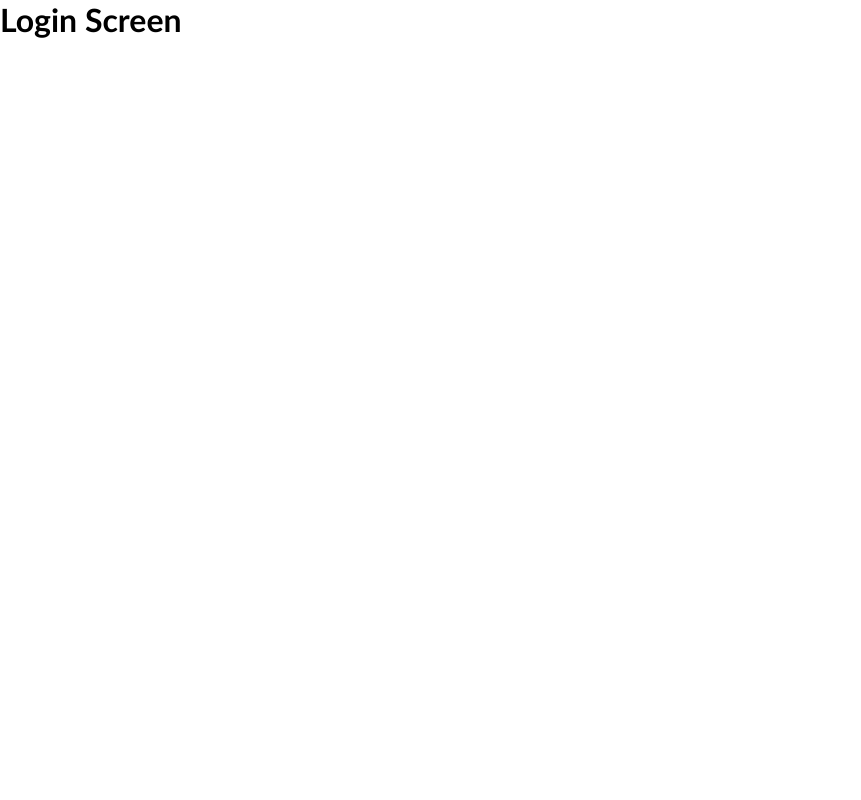
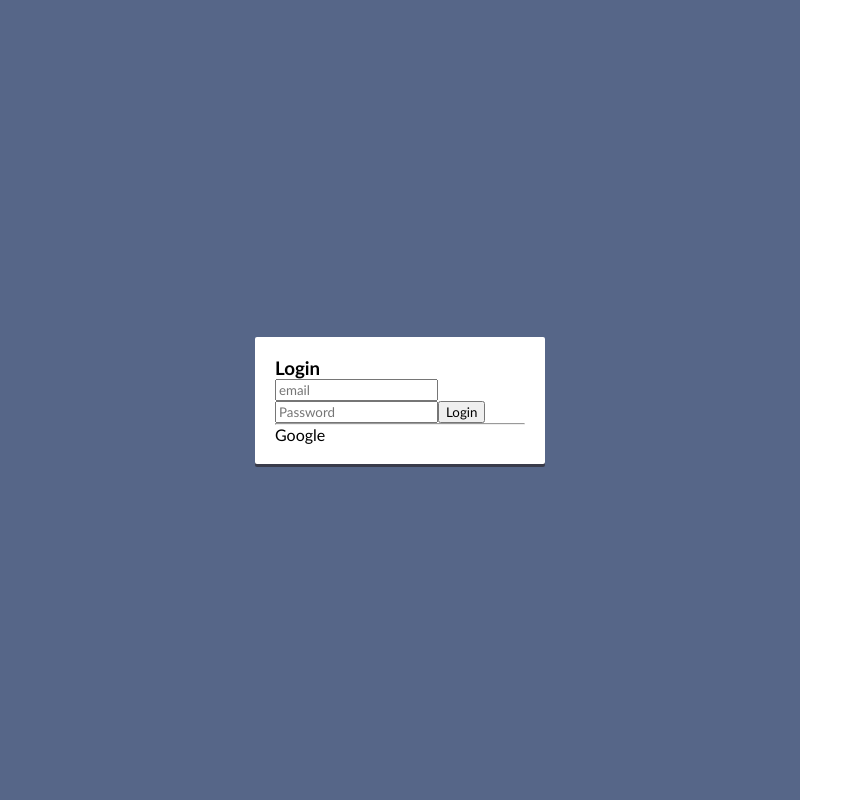
Before and after one commit to kamilodev/React-Exercises, a React app in the folder 07-journal-app/: page /auth/login in a window 1280 px wide. Shown: the whole page, without its empty margins (0-861 px from the left). Built offline with nearby package versions, Linux system fonts and the light colour scheme.

Commit message:
Build form to Login

```diff
--- a/07-journal-app/src/components/auth/LoginScreen.js
+++ b/07-journal-app/src/components/auth/LoginScreen.js
@@ -3,7 +3,15 @@ import React from 'react'
 export const LoginScreen = () => {
 	return (
 		<div>
-			<h1>Login Screen</h1>
+			<h3>Login</h3>
+
+			<form action=''>
+				<input type='text' placeholder='email' name='email' />
+				<input type='password' placeholder='Password' name='password' />
+				<button type='submit'>Login</button>
+				<hr />
+				Google
+			</form>
 		</div>
 	)
 }
--- a/07-journal-app/src/routers/AuthRouter.js
+++ b/07-journal-app/src/routers/AuthRouter.js
@@ -5,12 +5,18 @@ import { RegisterScreen } from '../components/auth/RegisterScreen'
 
 export const AuthRouter = () => {
 	return (
-		<div>
-			<Switch>
-				<Route exact path='/auth/login' component={LoginScreen} />
-				<Route exact path='/auth/register' component={RegisterScreen} />
-				<Redirect to='/auth/login' />
-			</Switch>
+		<div className='auth__main'>
+			<div className='auth__box-container'>
+				<Switch>
+					<Route exact path='/auth/login' component={LoginScreen} />
+					<Route
+						exact
+						path='/auth/register'
+						component={RegisterScreen}
+					/>
+					<Redirect to='/auth/login' />
+				</Switch>
+			</div>
 		</div>
 	)
 }
--- /dev/null
+++ b/07-journal-app/src/styles/components/_auth.scss
@@ -0,0 +1,17 @@
+.auth__main {
+	align-items: center;
+	background-color: $primary;
+	display: flex;
+	justify-content: center;
+	margin: 0px;
+	height: 100vh;
+	width: 100vh;
+}
+
+.auth__box-container {
+	background-color: white;
+	box-shadow: 0px 3px $dark-grey;
+	border-radius: 2px;
+	padding: 20px;
+	width: 250px;
+}
--- a/07-journal-app/src/styles/styles.scss
+++ b/07-journal-app/src/styles/styles.scss
@@ -1,4 +1,3 @@
 @import './base/settings';
 @import './base/base';
-
-// Components
+@import './components/auth'; // Components
```
